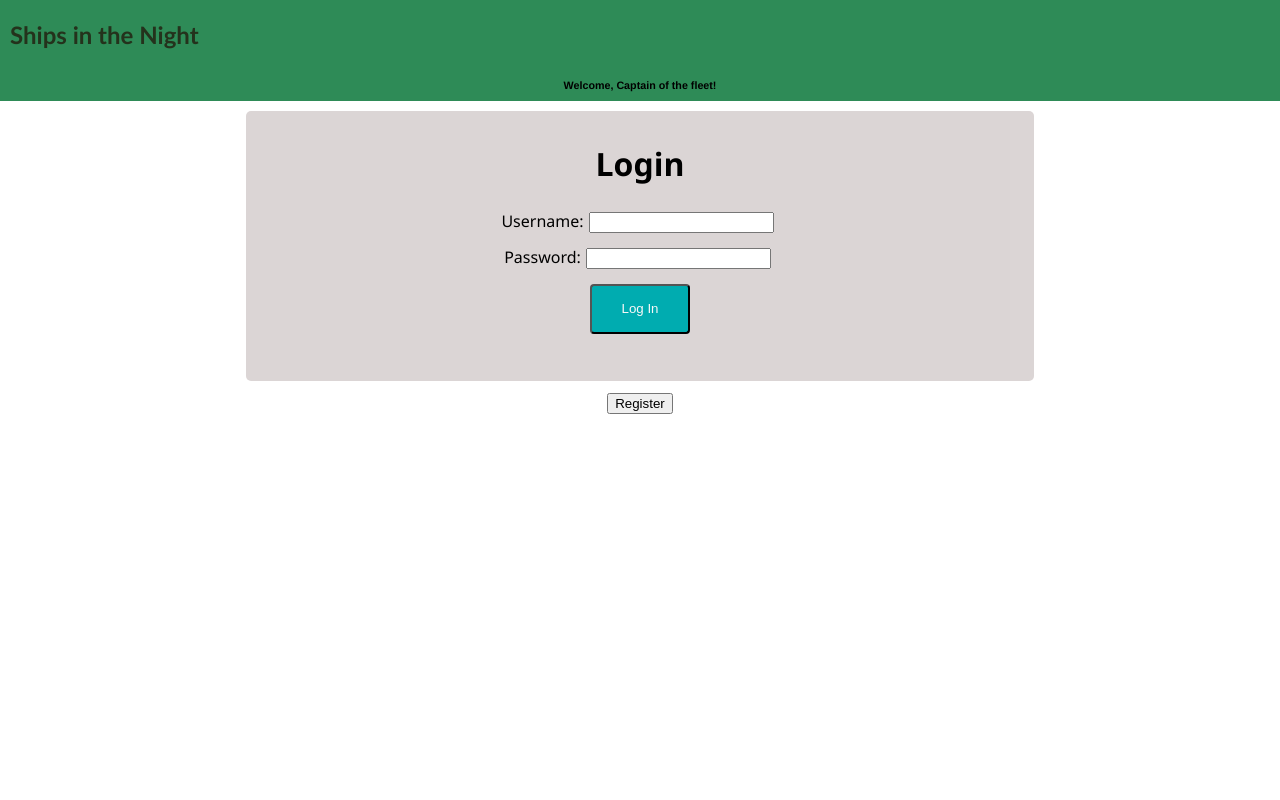
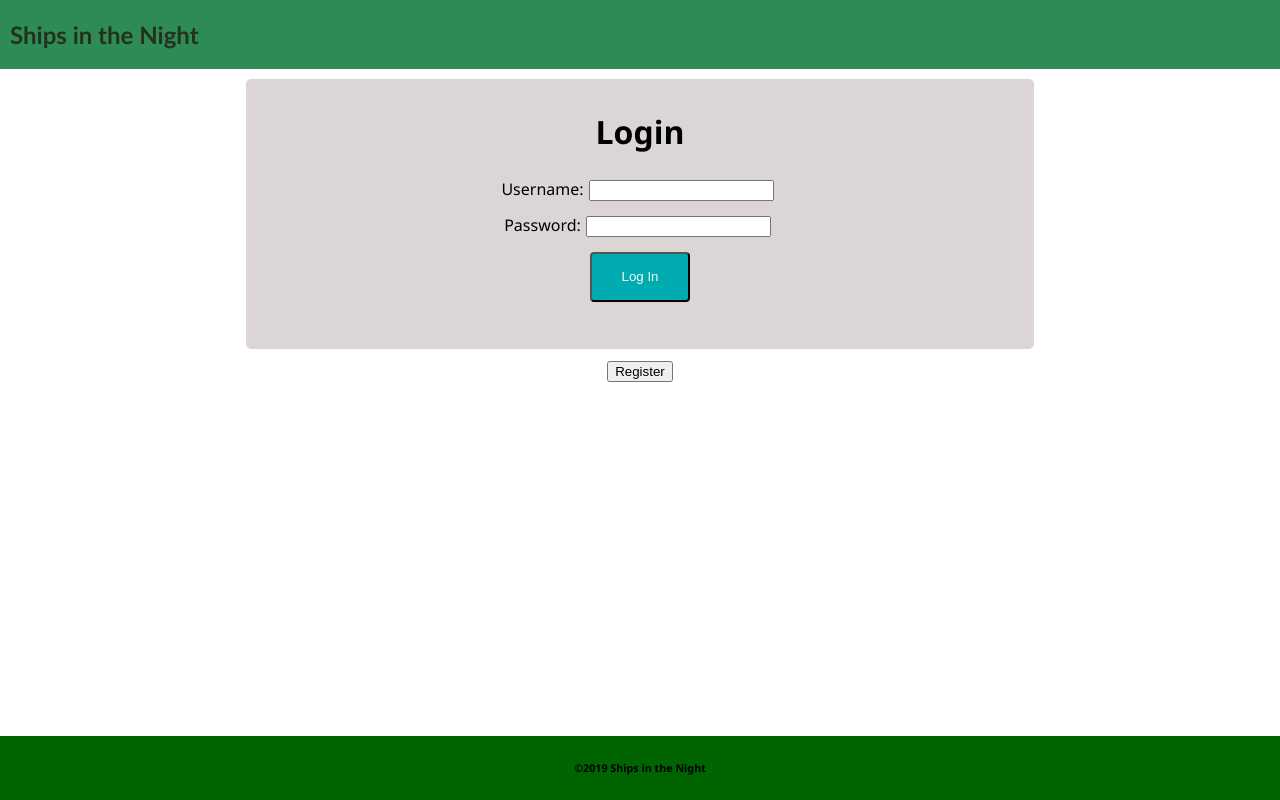
Before and after one commit to nathantwold/ships-in-the-night, a React (Create React App) app: page /#/detail/1 in a window 1280 px wide. Before the commit this address led to /#/home. Built offline with nearby package versions, Linux system fonts and the light colour scheme; no server answers.

Commit message:
added Header welcome and changed Footer styling

```diff
--- a/src/components/App/App.js
+++ b/src/components/App/App.js
@@ -4,6 +4,7 @@ import { connect } from 'react-redux';
 
 import Header from '../Header/Header';
 import Footer from '../Footer/Footer';
+import FooterEmpty from '../Footer/FooterEmpty';
 
 import ProtectedRoute from '../ProtectedRoute/ProtectedRoute'
 
@@ -71,7 +72,7 @@ class App extends Component {
             {/* If none of the other routes matched, we will show a 404. */}
             <Route render={() => <h1>404</h1>} />
           </Switch>
-          {this.props.user.id ? <Footer /> : ''}
+          {this.props.user.id ? <Footer /> : <FooterEmpty />}
         </div>
       </Router>
     )
--- a/src/components/Footer/Footer.css
+++ /dev/null
@@ -1,26 +0,0 @@
-footer {
-    position: fixed;
-    font-size: 12px;
-    left: 0;
-    bottom: 0;
-    width: 100%;
-    height: 5%;
-    text-align: center;
-    margin-top: 80px;
-    background-color: seagreen;
-    color: #24321c;
-}
-
-.logOut {
-    float: right;
-    background-color: springgreen;
-    border: 1px solid seagreen;
-    font-size: 10px;
-}
-
-.fleetView {
-    float: left;
-    background-color: springgreen;
-    border: 1px solid seagreen;
-    font-size: 10px;
-}
--- a/src/components/Footer/Footer.js
+++ b/src/components/Footer/Footer.js
@@ -1,7 +1,6 @@
 import React, { Component } from 'react';
 import { connect } from 'react-redux';
 import { withRouter } from 'react-router-dom';
-import './Footer.css';
 
 import BottomNavigation from '@material-ui/core/BottomNavigation';
 import BottomNavigationAction from '@material-ui/core/BottomNavigationAction';
@@ -13,7 +12,7 @@ import ExitToAppIcon from '@material-ui/icons/ExitToApp';
 
 const styles = {
   bar: {
-    alignContent: "center",
+    textAlign: "center",
     width: "100%",
     position: "fixed",
     bottom: "0",
--- /dev/null
+++ b/src/components/Footer/FooterEmpty.js
@@ -0,0 +1,25 @@
+import React, { Component } from 'react';
+
+const styles = {
+    bar: {
+        textAlign: "center",
+        width: "100%",
+        position: "fixed",
+        bottom: "0",
+        backgroundColor: "darkgreen",
+    },
+};
+
+class FooterEmpty extends Component {
+
+    render() {
+
+        return (
+            <div style={styles.bar}>
+                <h6>&copy;2019 Ships in the Night</h6>
+            </div>
+        );
+    }
+}
+
+export default FooterEmpty;
--- a/src/components/Header/Header.js
+++ b/src/components/Header/Header.js
@@ -7,9 +7,12 @@ class Header extends Component {
     return (
       <div className="header">
         <h2 className="header-title">Ships in the Night</h2>
+
+        {this.props.reduxStore.user.id ?
         <h6 className="header-welcome">
           Welcome, Captain {this.props.reduxStore.user.username} of the {this.props.reduxStore.user.groupname} fleet!
-        </h6>
+        </h6> : ''
+        }
       </div>
     )
   }
--- a/src/components/Tasks/TaskDetail.js
+++ b/src/components/Tasks/TaskDetail.js
@@ -54,6 +54,7 @@ class TaskDetail extends Component {
     handleClaim = (item) => {
         console.log('In own: ', this.state);
         this.props.dispatch({ type: 'CLAIM_TASK', payload: this.state })
+        this.props.dispatch({ type: 'GET_TASKS', payload: this.state })
         this.props.history.push('/home')
     }
 
```
